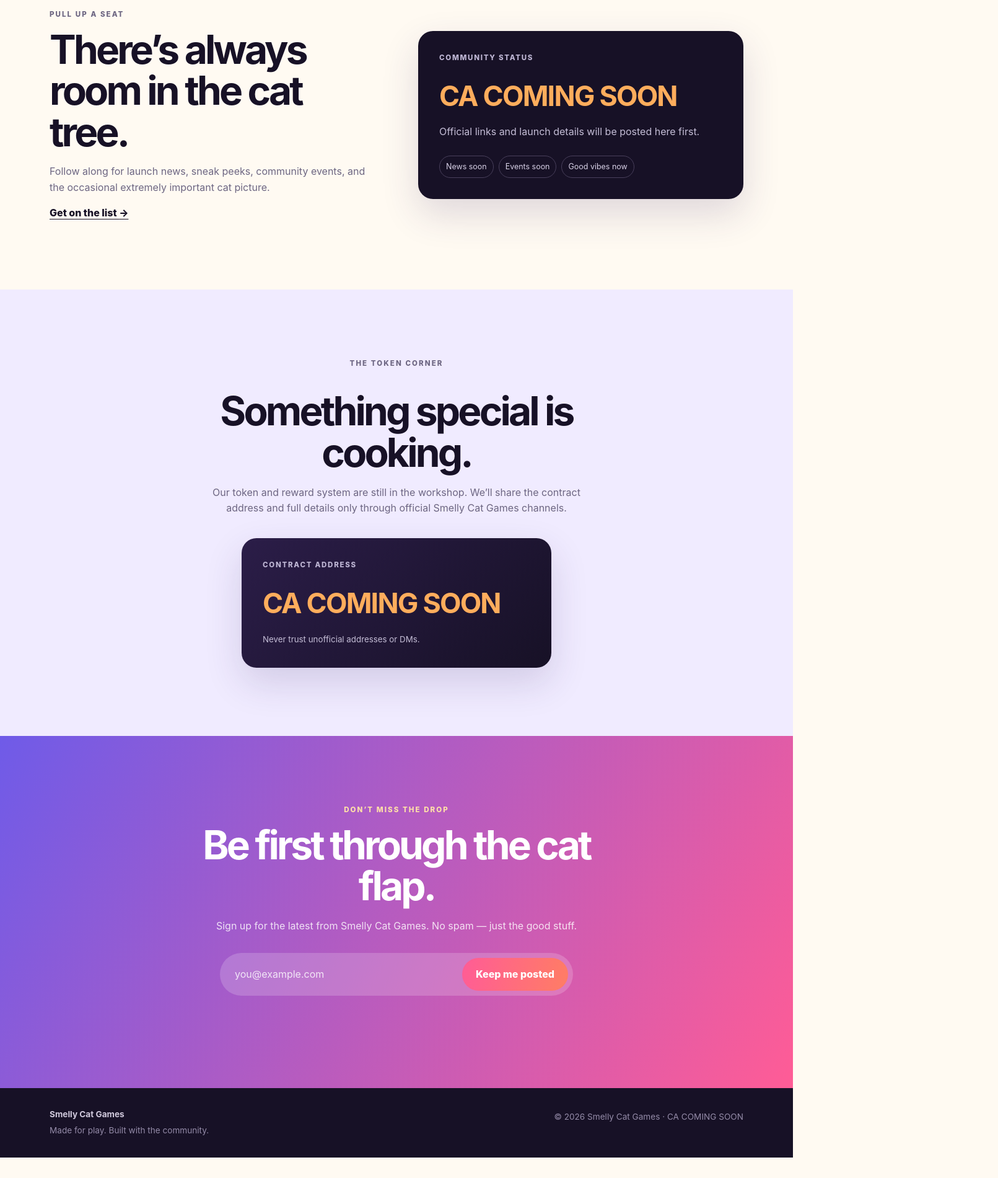
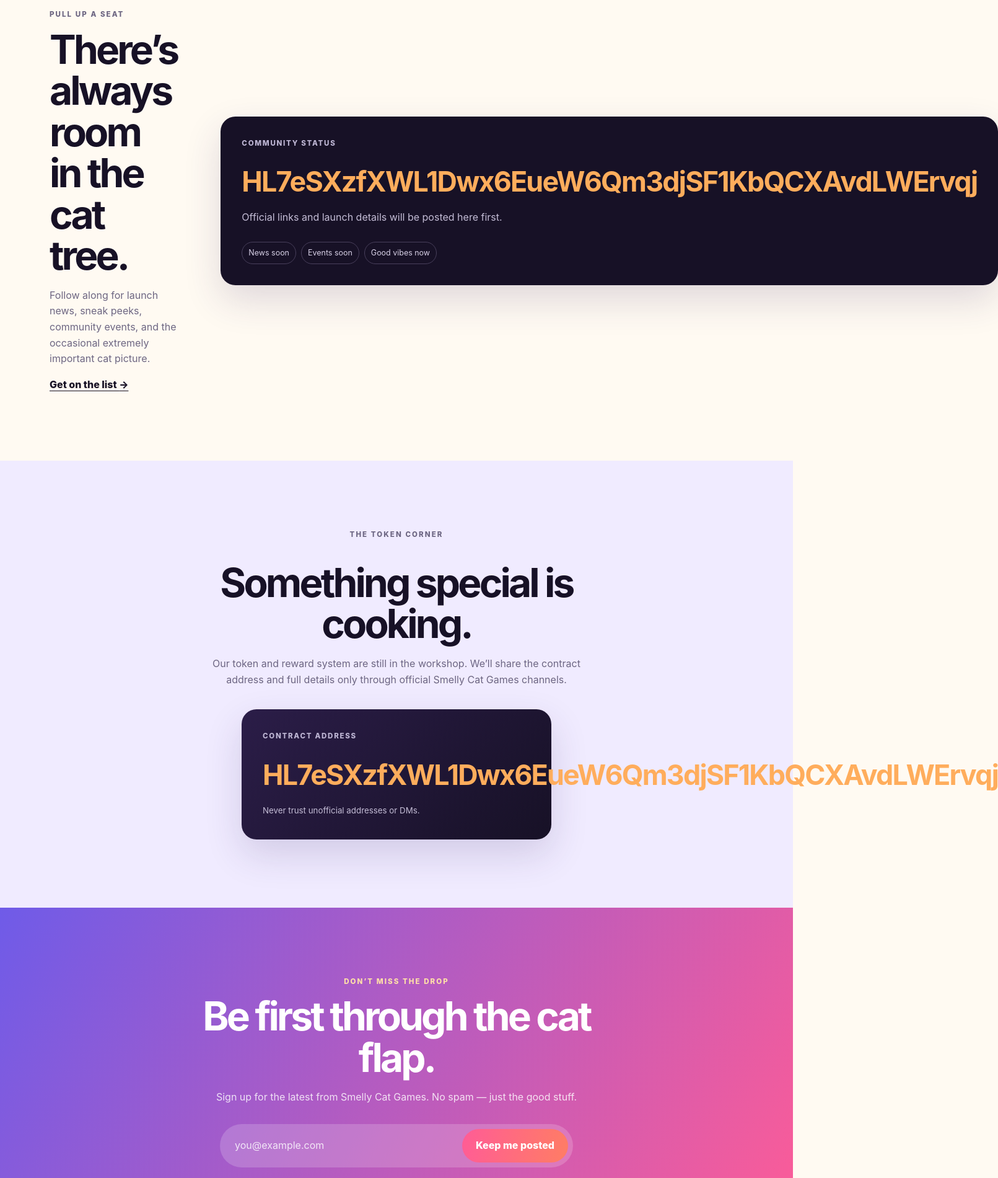
Before and after one commit to smellycatgme/smellycat-games, a website: page index.html in a window 1280 px wide. Shown: the part 1660-3560 px from the top of the page at 62% size, 1611 px wide, since content can reach past the window. Before the commit the page ends 3527 px from the top, so only its background shows below. Drawn offline with Linux system fonts and the light colour scheme.

Commit message:
Update index.html
ca entry

```diff
--- a/index.html
+++ b/index.html
@@ -65,14 +65,14 @@
     <section id="community" class="section community">
       <div class="container split-section">
         <div><p class="eyebrow">PULL UP A SEAT</p><h2>There’s always room in the cat tree.</h2><p>Follow along for launch news, sneak peeks, community events, and the occasional extremely important cat picture.</p><a class="text-link" href="#ca">Get on the list <span aria-hidden="true">→</span></a></div>
-        <div class="community-panel"><span class="panel-kicker">COMMUNITY STATUS</span><strong>CA COMING SOON</strong><p>Official links and launch details will be posted here first.</p><div class="panel-pills"><span>News soon</span><span>Events soon</span><span>Good vibes now</span></div></div>
+        <div class="community-panel"><span class="panel-kicker">COMMUNITY STATUS</span><strong>HL7eSXzfXWL1Dwx6EueW6Qm3djSF1KbQCXAvdLWErvqj</strong><p>Official links and launch details will be posted here first.</p><div class="panel-pills"><span>News soon</span><span>Events soon</span><span>Good vibes now</span></div></div>
       </div>
     </section>
 
     <section id="token" class="section token-section">
       <div class="container token-content">
         <p class="eyebrow">THE TOKEN CORNER</p><h2>Something special is cooking.</h2><p>Our token and reward system are still in the workshop. We’ll share the contract address and full details only through official Smelly Cat Games channels.</p>
-        <div class="ca-box"><span>CONTRACT ADDRESS</span><strong>CA COMING SOON</strong><small>Never trust unofficial addresses or DMs.</small></div>
+        <div class="ca-box"><span>CONTRACT ADDRESS</span><strong>HL7eSXzfXWL1Dwx6EueW6Qm3djSF1KbQCXAvdLWErvqj</strong><small>Never trust unofficial addresses or DMs.</small></div>
       </div>
     </section>
 
@@ -81,7 +81,7 @@
     </section>
   </main>
 
-  <footer class="footer"><div class="container footer-inner"><div><strong>Smelly Cat Games</strong><p>Made for play. Built with the community.</p></div><p>© 2026 Smelly Cat Games · CA COMING SOON</p></div></footer>
+  <footer class="footer"><div class="container footer-inner"><div><strong>Smelly Cat Games</strong><p>Made for play. Built with the community.</p></div><p>© 2026 Smelly Cat Games · HL7eSXzfXWL1Dwx6EueW6Qm3djSF1KbQCXAvdLWErvqj</p></div></footer>
   <script src="js/script.js"></script>
 </body>
 </html>
```
